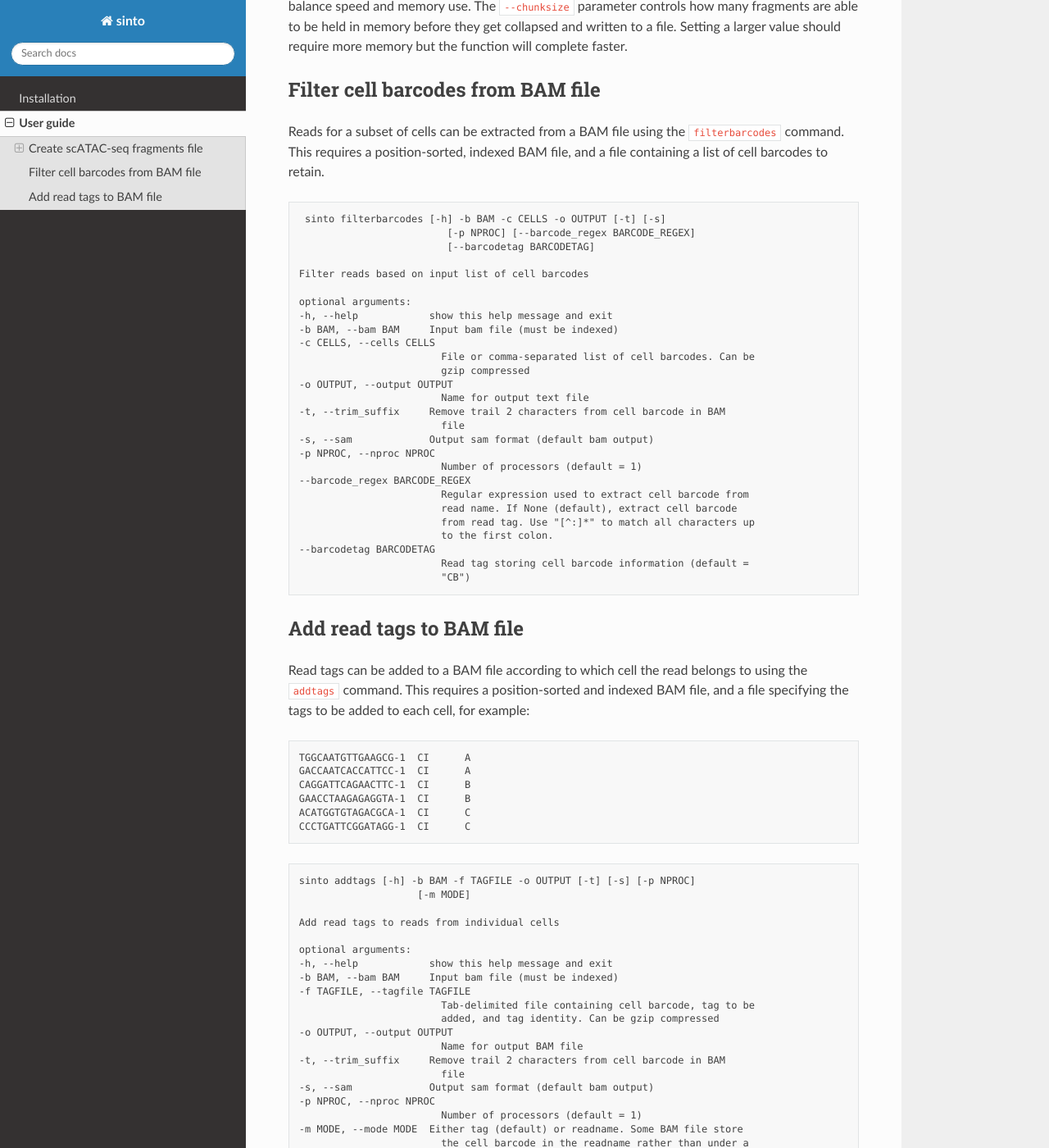
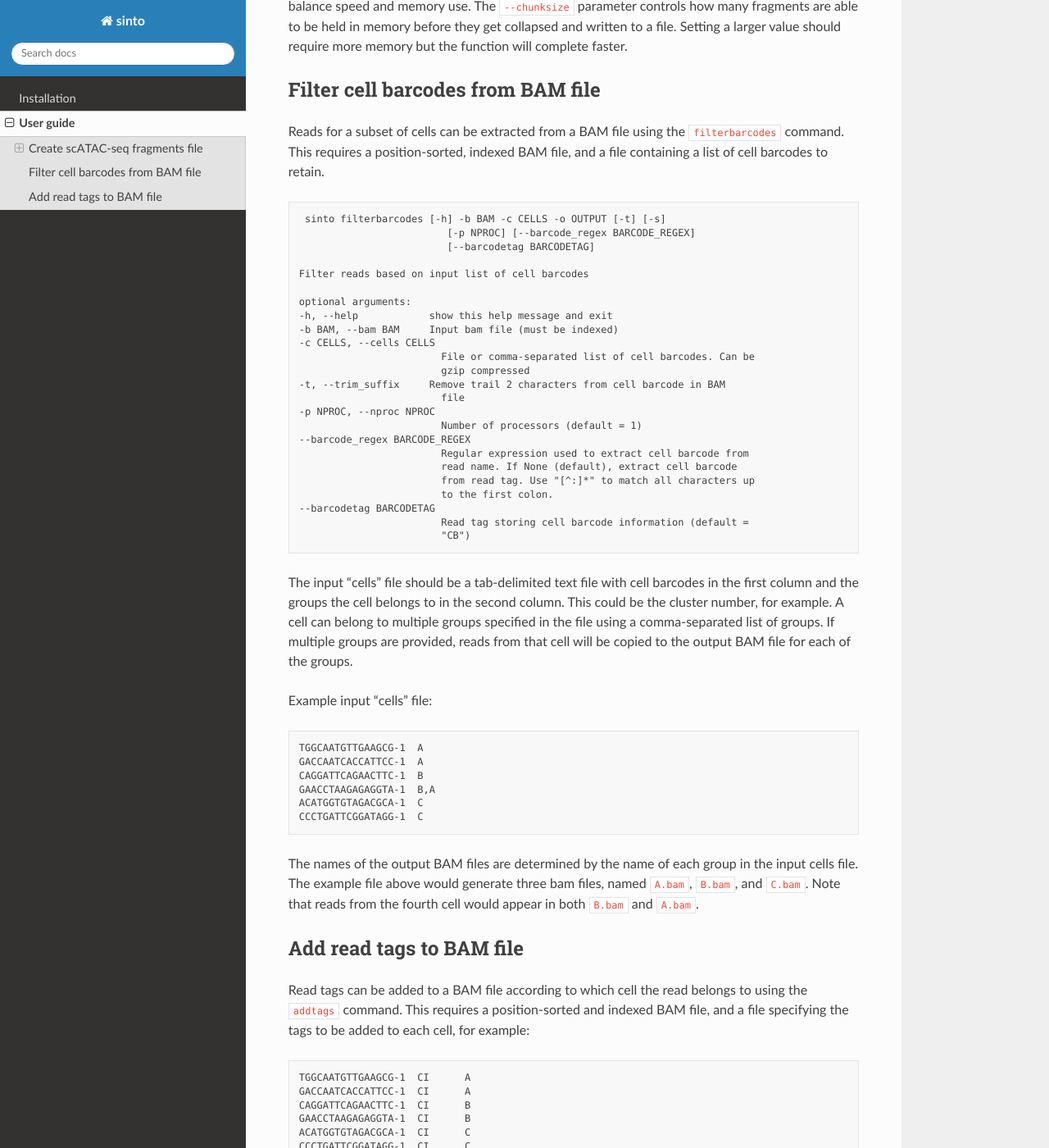
Before and after one commit to timoast/sinto, a Sphinx documentation site: the page built from docs/basic_usage.rst, in a window 1280 px wide and 1400 px high, scrolled down 3338 px. Shown: the whole window at 82% size. Built offline with Sphinx 7.4.7 and the Read the Docs theme 2.0.0, drawn with Linux system fonts in a browser that asks for light colours.

Commit message:
Update docs for filterbarcodes

```diff
--- a/docs/basic_usage.rst
+++ b/docs/basic_usage.rst
@@ -201,11 +201,8 @@ This requires a position-sorted, indexed BAM file, and a file containing a list
    -c CELLS, --cells CELLS
                            File or comma-separated list of cell barcodes. Can be
                            gzip compressed
-   -o OUTPUT, --output OUTPUT
-                           Name for output text file
    -t, --trim_suffix     Remove trail 2 characters from cell barcode in BAM
                            file
-   -s, --sam             Output sam format (default bam output)
    -p NPROC, --nproc NPROC
                            Number of processors (default = 1)
    --barcode_regex BARCODE_REGEX
@@ -216,6 +213,30 @@ This requires a position-sorted, indexed BAM file, and a file containing a list
    --barcodetag BARCODETAG
                            Read tag storing cell barcode information (default =
                            "CB")
+
+The input "cells" file should be a tab-delimited text file with cell barcodes in
+the first column and the groups the cell belongs to in the second column. This
+could be the cluster number, for example. A cell can belong to multiple groups
+specified in the file using a comma-separated list of groups. If multiple
+groups are provided, reads from that cell will be copied to the output BAM
+file for each of the groups.
+
+Example input "cells" file:
+
+.. code-block:: none
+
+    TGGCAATGTTGAAGCG-1	A
+    GACCAATCACCATTCC-1	A
+    CAGGATTCAGAACTTC-1	B
+    GAACCTAAGAGAGGTA-1	B,A
+    ACATGGTGTAGACGCA-1	C
+    CCCTGATTCGGATAGG-1	C
+
+The names of the output BAM files are determined by the name of each group in the
+input cells file. The example file above would generate three bam files,
+named ``A.bam``, ``B.bam``, and ``C.bam``. Note that reads from the fourth cell
+would appear in both ``B.bam`` and ``A.bam``.
+
 
 Add read tags to BAM file
 -------------------------
```
